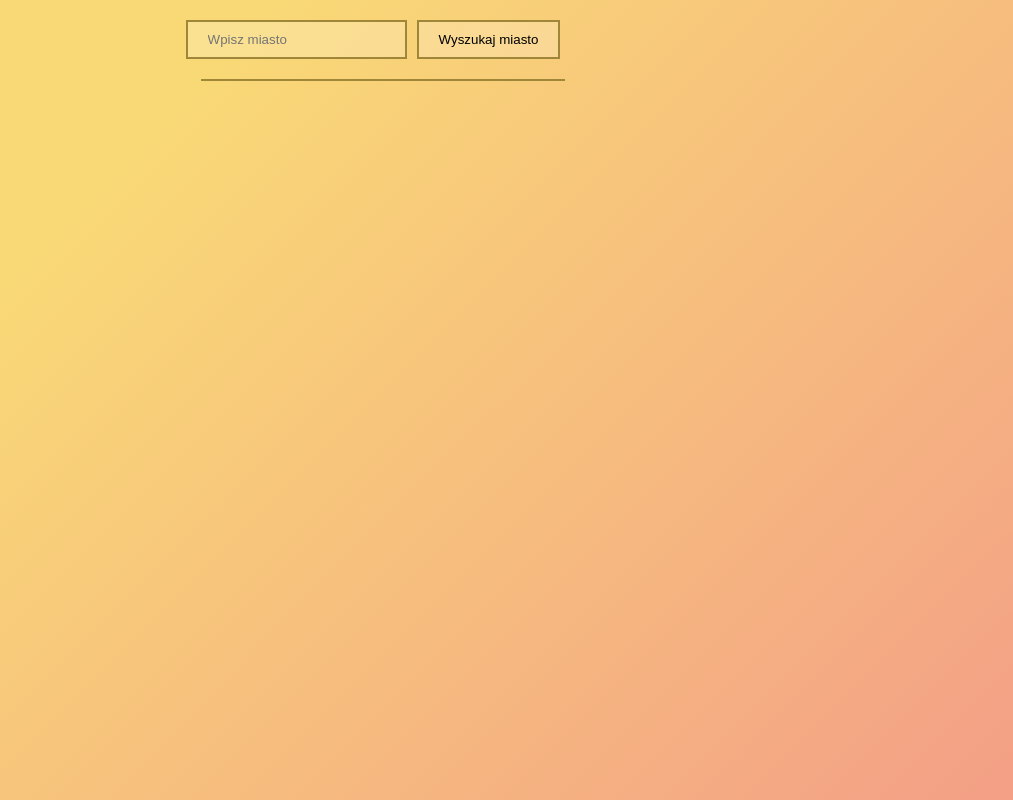
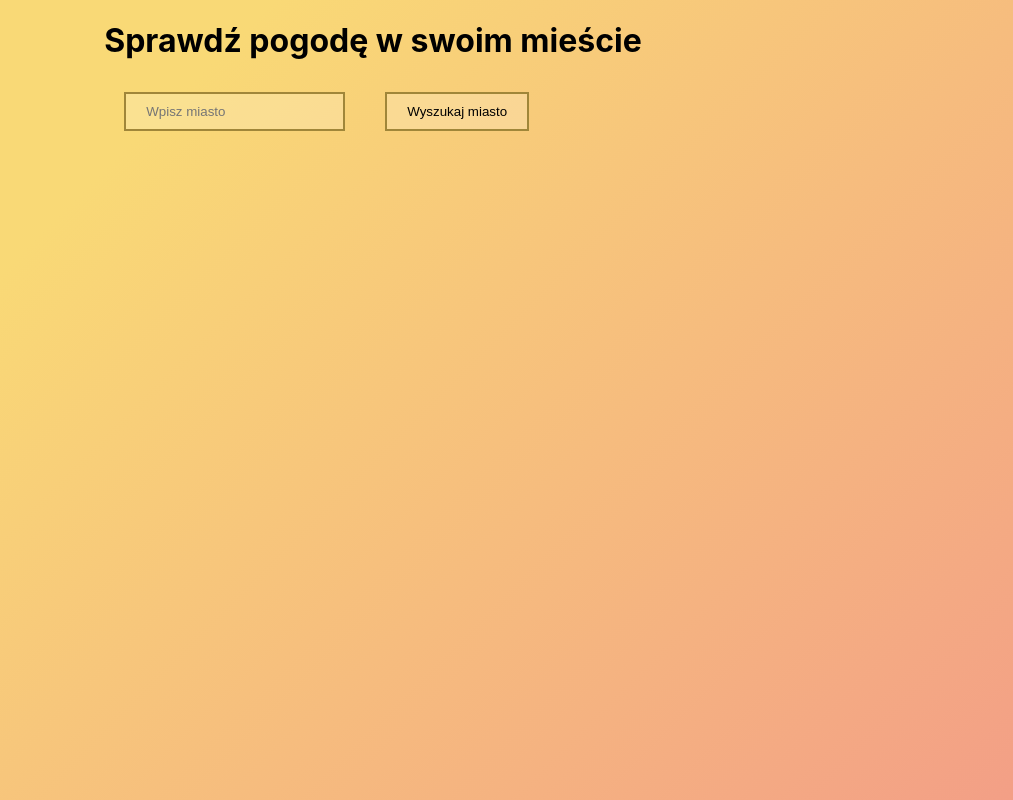
Before and after one commit to agnieszka-krawczenko/weather-app, a React app: page / in a window 1280 px wide. Shown: the whole page, without its empty margins (267-1280 px from the left). Built offline with nearby package versions, Linux system fonts and the light colour scheme.

Commit message:
Added main header

```diff
--- a/src/components/App.css
+++ b/src/components/App.css
@@ -1,6 +1,6 @@
 .App input,
 .App button {
-  margin: 20px 5px;
+  margin: 10px 20px;
   padding: 10px 20px;
   border: 2px solid #a08639;
   background-color: rgba(255, 255, 255, 0.2);
--- a/src/components/App.js
+++ b/src/components/App.js
@@ -37,6 +37,7 @@ class App extends Component {
       .then(response => response.json())
       .then(data => {
         const time = new Date().toLocaleTimeString();
+        console.log(data);
         this.setState({
           err: false,
           date: time,
@@ -60,6 +61,7 @@ class App extends Component {
   render() {
     return (
       <div className="App">
+        <h1>Sprawdź pogodę w swoim mieście</h1>
         <Form
           value={this.state.value}
           change={this.handleInputChange}
--- a/src/components/Result.css
+++ b/src/components/Result.css
@@ -1,6 +1,5 @@
 .result {
     padding-top: 20px;
-    border-top: 2px solid #a08639;
     margin-left: 20px;
 }
 
```
